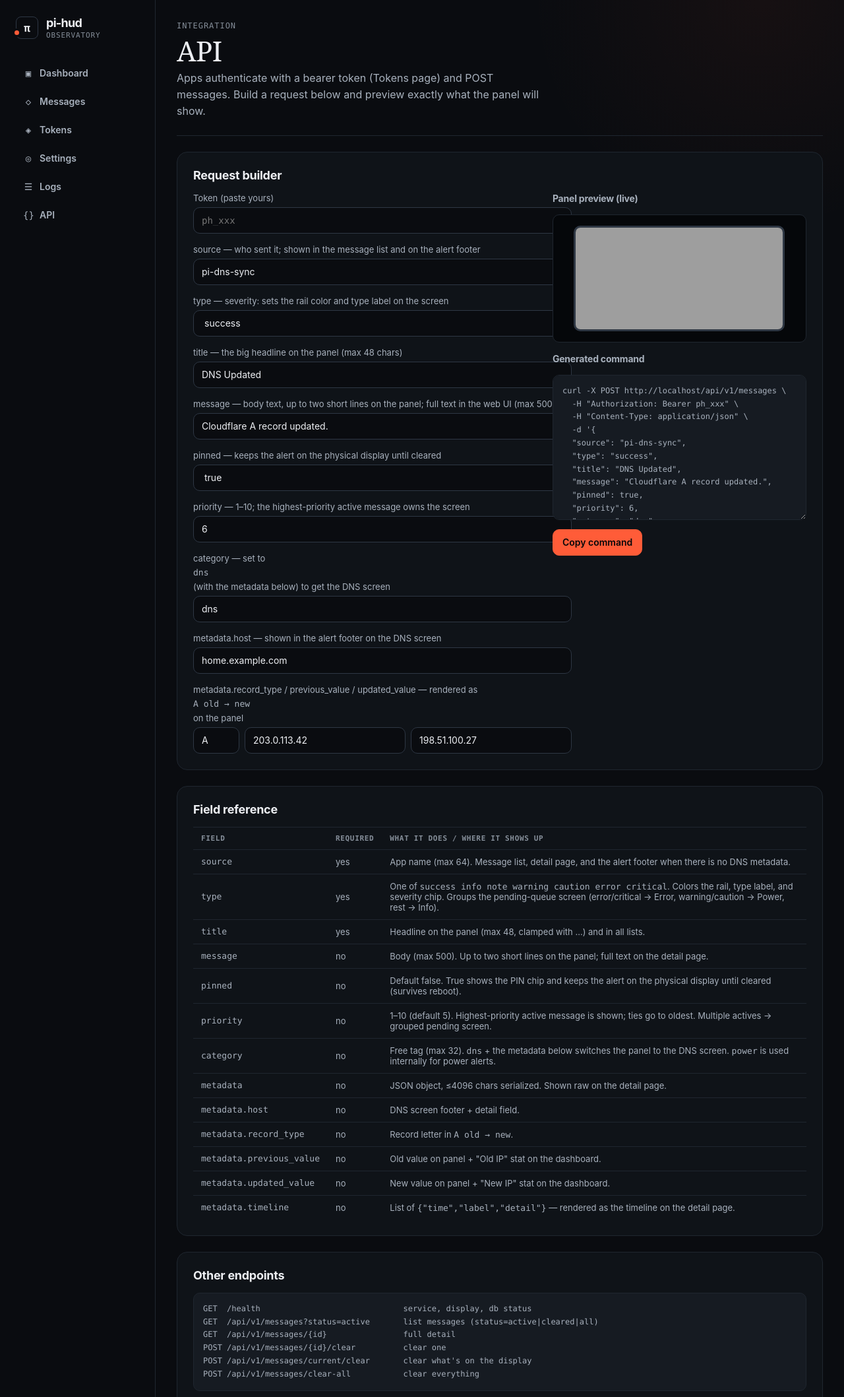
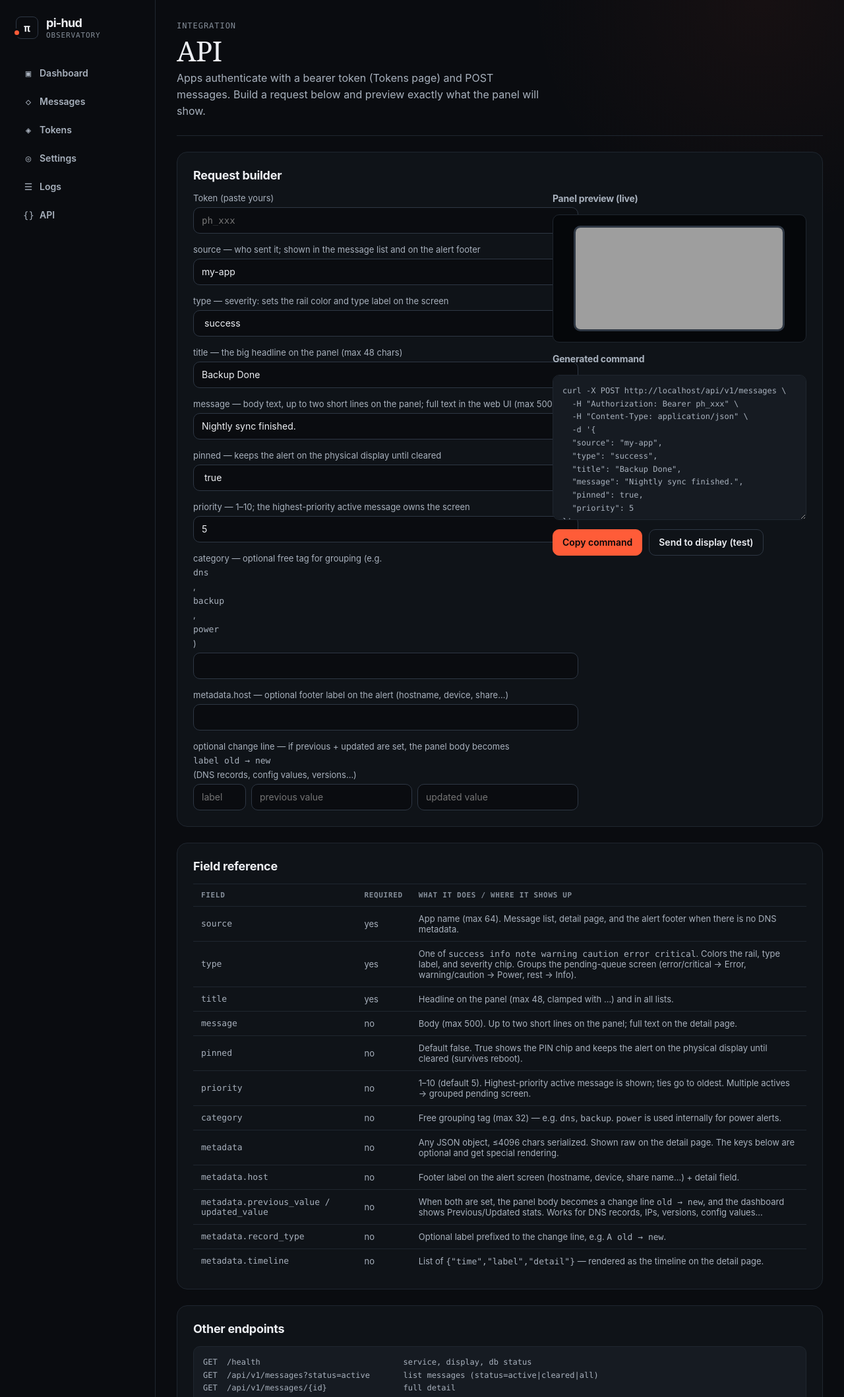
Before and after one commit to atefalvi/pi-hud, a FastAPI app: template src/pi_hud/templates/apidocs.html in a window 1280 px wide. Shown: the top 2117 px of the page at 66% size. Run offline with FastAPI, Linux system fonts and the light colour scheme; the template is opened without the code that fills it, so the values that code supplies are empty; parts of the project's set-up code (start-up, migrations or seed data) failed here and were passed over; grey boxes are pictures that could not be loaded.

Commit message:
Fix BGR color swap, add color check, genericize API, builder send-test
- driver: MADCTL BGR bit behind new `bgr` config knob (default true — panel
  rendered ember as blue, i.e. BGR subpixel order); `invert` knob exposed too
- settings: "Run color check" shows labeled RED/GRN/BLU/EMBR/WHT bars on the
  panel for ~20s so the right bgr/invert values are obvious
- renderer: change-line screen (`label old → new`) now works for any app with
  previous/updated metadata, not just category=dns; docs/builder/dashboard
  reworded generically
- API page: "Send to display (test)" button posts the built message via new
  /web/test-message (web-UI trust model, validated)
- health: version + uptime_s

Co-Authored-By: Claude Opus 4.8 <noreply@anthropic.com>

```diff
--- a/config.example.ini
+++ b/config.example.ini
@@ -22,6 +22,9 @@ bl_pin = 24
 spi_port = 0
 spi_cs = 0
 spi_speed_hz = 24000000
+; panel color variant — flip bgr if red/blue look swapped; invert for negative colors
+bgr = true
+invert = false
 normal_refresh_seconds = 2
 power_refresh_seconds = 10
 
--- a/src/pi_hud/config.py
+++ b/src/pi_hud/config.py
@@ -23,6 +23,10 @@ DEFAULTS = {
         "spi_port": "0",
         "spi_cs": "0",
         "spi_speed_hz": "24000000",
+        # panel color variant: bgr=true fixes red/blue swap; invert for panels
+        # that show negative colors
+        "bgr": "true",
+        "invert": "false",
         "normal_refresh_seconds": "2",
         "power_refresh_seconds": "10",
     },
--- a/src/pi_hud/display_loop.py
+++ b/src/pi_hud/display_loop.py
@@ -78,6 +78,11 @@ class DisplayLoop:
         self._thread = None
         self._prev_power: dict | None = None
         self.status = "ok"
+        self._test_until = 0.0  # while in the future, show the color-check frame
+
+    def show_color_test(self, seconds: int = 20):
+        """Hold the labeled color-check frame on the panel for a while."""
+        self._test_until = time.monotonic() + seconds
 
     def start(self):
         if self.cfg.getbool("display", "enabled"):
@@ -100,6 +105,8 @@ class DisplayLoop:
                 rotation=self.cfg.getint("display", "rotation"),
                 x_offset=self.cfg.getint("display", "x_offset"),
                 y_offset=self.cfg.getint("display", "y_offset"),
+                bgr=self.cfg.getbool("display", "bgr"),
+                invert=self.cfg.getbool("display", "invert"),
             )
             self.driver.display(renderer.render_boot())
             self.status = "ok"
@@ -126,6 +133,11 @@ class DisplayLoop:
         metrics.psutil.cpu_percent(interval=None)  # prime the counter
         while not self._stop.is_set():
             try:
+                if time.monotonic() < self._test_until:
+                    if self.driver:
+                        self.driver.display_if_changed(renderer.render_colorcheck())
+                    self._stop.wait(1)
+                    continue
                 snap = metrics.snapshot()
                 frame = build_frame(self.cfg, snap)
                 if self.driver:
--- a/src/pi_hud/templates/apidocs.html
+++ b/src/pi_hud/templates/apidocs.html
@@ -14,7 +14,7 @@
     <form class="stack" id="builder" onsubmit="return false">
       <label>Token (paste yours)<input id="b-token" placeholder="ph_xxx" class="mono"></label>
       <label>source — who sent it; shown in the message list and on the alert footer
-        <input id="b-source" value="pi-dns-sync" maxlength="64"></label>
+        <input id="b-source" value="my-app" maxlength="64"></label>
       <label>type — severity: sets the rail color and type label on the screen
         <select id="b-type">
           {% for t in ('success','info','note','warning','caution','error','critical') %}
@@ -22,23 +22,23 @@
           {% endfor %}
         </select></label>
       <label>title — the big headline on the panel (max 48 chars)
-        <input id="b-title" value="DNS Updated" maxlength="48"></label>
+        <input id="b-title" value="Backup Done" maxlength="48"></label>
       <label>message — body text, up to two short lines on the panel; full text in the web UI (max 500)
-        <input id="b-message" value="Cloudflare A record updated." maxlength="500"></label>
+        <input id="b-message" value="Nightly sync finished." maxlength="500"></label>
       <label>pinned — keeps the alert on the physical display until cleared
         <select id="b-pinned"><option>true</option><option>false</option></select></label>
       <label>priority — 1–10; the highest-priority active message owns the screen
-        <input id="b-priority" type="number" min="1" max="10" value="6"></label>
-      <label>category — set to <span class="mono">dns</span> (with the metadata below) to get the DNS screen
-        <input id="b-category" value="dns" maxlength="32"></label>
-      <label>metadata.host — shown in the alert footer on the DNS screen
-        <input id="b-host" value="home.example.com"></label>
-      <label>metadata.record_type / previous_value / updated_value — rendered as
-        <span class="mono">A old → new</span> on the panel
+        <input id="b-priority" type="number" min="1" max="10" value="5"></label>
+      <label>category — optional free tag for grouping (e.g. <span class="mono">dns</span>, <span class="mono">backup</span>, <span class="mono">power</span>)
+        <input id="b-category" value="" maxlength="32"></label>
+      <label>metadata.host — optional footer label on the alert (hostname, device, share…)
+        <input id="b-host" value=""></label>
+      <label>optional change line — if previous + updated are set, the panel body becomes
+        <span class="mono">label old → new</span> (DNS records, config values, versions…)
         <div style="display:flex;gap:8px">
-          <input id="b-rt" value="A" style="width:70px">
-          <input id="b-prev" value="203.0.113.42">
-          <input id="b-new" value="198.51.100.27">
+          <input id="b-rt" placeholder="label" style="width:80px">
+          <input id="b-prev" placeholder="previous value">
+          <input id="b-new" placeholder="updated value">
         </div></label>
     </form>
     <div>
@@ -50,7 +50,9 @@
       <textarea id="b-curl" class="code" style="width:100%;min-height:220px;margin-top:0" readonly></textarea>
       <div class="btn-row" style="justify-content:start;margin-top:10px">
         <button class="btn primary" data-copy="#b-curl">Copy command</button>
+        <button class="btn" id="b-send">Send to display (test)</button>
       </div>
+      <p class="small" id="b-send-status" style="margin-top:8px"></p>
     </div>
   </div>
 </div>
@@ -65,12 +67,11 @@
     <tr><td class="mono">message</td><td>no</td><td>Body (max 500). Up to two short lines on the panel; full text on the detail page.</td></tr>
     <tr><td class="mono">pinned</td><td>no</td><td>Default false. True shows the PIN chip and keeps the alert on the physical display until cleared (survives reboot).</td></tr>
     <tr><td class="mono">priority</td><td>no</td><td>1–10 (default 5). Highest-priority active message is shown; ties go to oldest. Multiple actives → grouped pending screen.</td></tr>
-    <tr><td class="mono">category</td><td>no</td><td>Free tag (max 32). <span class="mono">dns</span> + the metadata below switches the panel to the DNS screen. <span class="mono">power</span> is used internally for power alerts.</td></tr>
-    <tr><td class="mono">metadata</td><td>no</td><td>JSON object, ≤4096 chars serialized. Shown raw on the detail page.</td></tr>
-    <tr><td class="mono">metadata.host</td><td>no</td><td>DNS screen footer + detail field.</td></tr>
-    <tr><td class="mono">metadata.record_type</td><td>no</td><td>Record letter in <span class="mono">A old → new</span>.</td></tr>
-    <tr><td class="mono">metadata.previous_value</td><td>no</td><td>Old value on panel + "Old IP" stat on the dashboard.</td></tr>
-    <tr><td class="mono">metadata.updated_value</td><td>no</td><td>New value on panel + "New IP" stat on the dashboard.</td></tr>
+    <tr><td class="mono">category</td><td>no</td><td>Free grouping tag (max 32) — e.g. <span class="mono">dns</span>, <span class="mono">backup</span>. <span class="mono">power</span> is used internally for power alerts.</td></tr>
+    <tr><td class="mono">metadata</td><td>no</td><td>Any JSON object, ≤4096 chars serialized. Shown raw on the detail page. The keys below are optional and get special rendering.</td></tr>
+    <tr><td class="mono">metadata.host</td><td>no</td><td>Footer label on the alert screen (hostname, device, share name…) + detail field.</td></tr>
+    <tr><td class="mono">metadata.previous_value / updated_value</td><td>no</td><td>When both are set, the panel body becomes a change line <span class="mono">old → new</span>, and the dashboard shows Previous/Updated stats. Works for DNS records, IPs, versions, config values…</td></tr>
+    <tr><td class="mono">metadata.record_type</td><td>no</td><td>Optional label prefixed to the change line, e.g. <span class="mono">A old → new</span>.</td></tr>
     <tr><td class="mono">metadata.timeline</td><td>no</td><td>List of <span class="mono">{"time","label","detail"}</span> — rendered as the timeline on the detail page.</td></tr>
   </table>
 </div>
@@ -118,11 +119,29 @@ POST /api/v1/messages/clear-all           clear everything</div>
       record_type: v.rt, previous_value: v.prev, updated_value: v.new,
     });
     $("b-preview").src = "/preview.png?" + q.toString();
+    return body;
   }
   let t;
   document.getElementById("builder").addEventListener("input", () => {
     clearTimeout(t); t = setTimeout(build, 250);
   });
+  $("b-send").addEventListener("click", async () => {
+    const status = $("b-send-status");
+    status.textContent = "sending…";
+    try {
+      const r = await fetch("/web/test-message", {
+        method: "POST",
+        headers: { "Content-Type": "application/json" },
+        body: JSON.stringify(build()),
+      });
+      const j = await r.json();
+      status.textContent = r.ok
+        ? "Sent — message #" + j.message_id + " is on the display (clear it from the Dashboard)."
+        : "Rejected: " + JSON.stringify(j.detail || j);
+    } catch (e) {
+      status.textContent = "Failed: " + e;
+    }
+  });
   build();
 })();
 </script>
--- a/src/pi_hud/templates/dashboard.html
+++ b/src/pi_hud/templates/dashboard.html
@@ -29,9 +29,9 @@
       {% set md = active.metadata %}
       {% if md.previous_value and md.updated_value %}
       <div class="stats">
-        <div class="stat"><div class="label">Old IP</div><div class="value blue">{{ md.previous_value }}</div></div>
-        <div class="stat"><div class="label">New IP</div><div class="value green">{{ md.updated_value }}</div></div>
-        <div class="stat"><div class="label">Record</div><div class="value ember">{{ md.record_type or 'A' }}</div></div>
+        <div class="stat"><div class="label">Previous</div><div class="value blue">{{ md.previous_value }}</div></div>
+        <div class="stat"><div class="label">Updated</div><div class="value green">{{ md.updated_value }}</div></div>
+        {% if md.record_type %}<div class="stat"><div class="label">Type</div><div class="value ember">{{ md.record_type }}</div></div>{% endif %}
       </div>
       {% endif %}
       {% if active.message %}<div class="callout">{{ active.message }}</div>{% endif %}
```
Also changed, not shown: agent-workspace/DECISIONS.md (+27 -0 lines), agent-workspace/WORKLOG.md (+16 -0 lines), src/pi_hud/api.py (+25 -2 lines), src/pi_hud/drivers/st7735s.py (+5 -3 lines), src/pi_hud/renderer.py (+20 -4 lines), src/pi_hud/templates/settings.html (+13 -0 lines), tests/test_pi_hud.py (+26 -0 lines).
